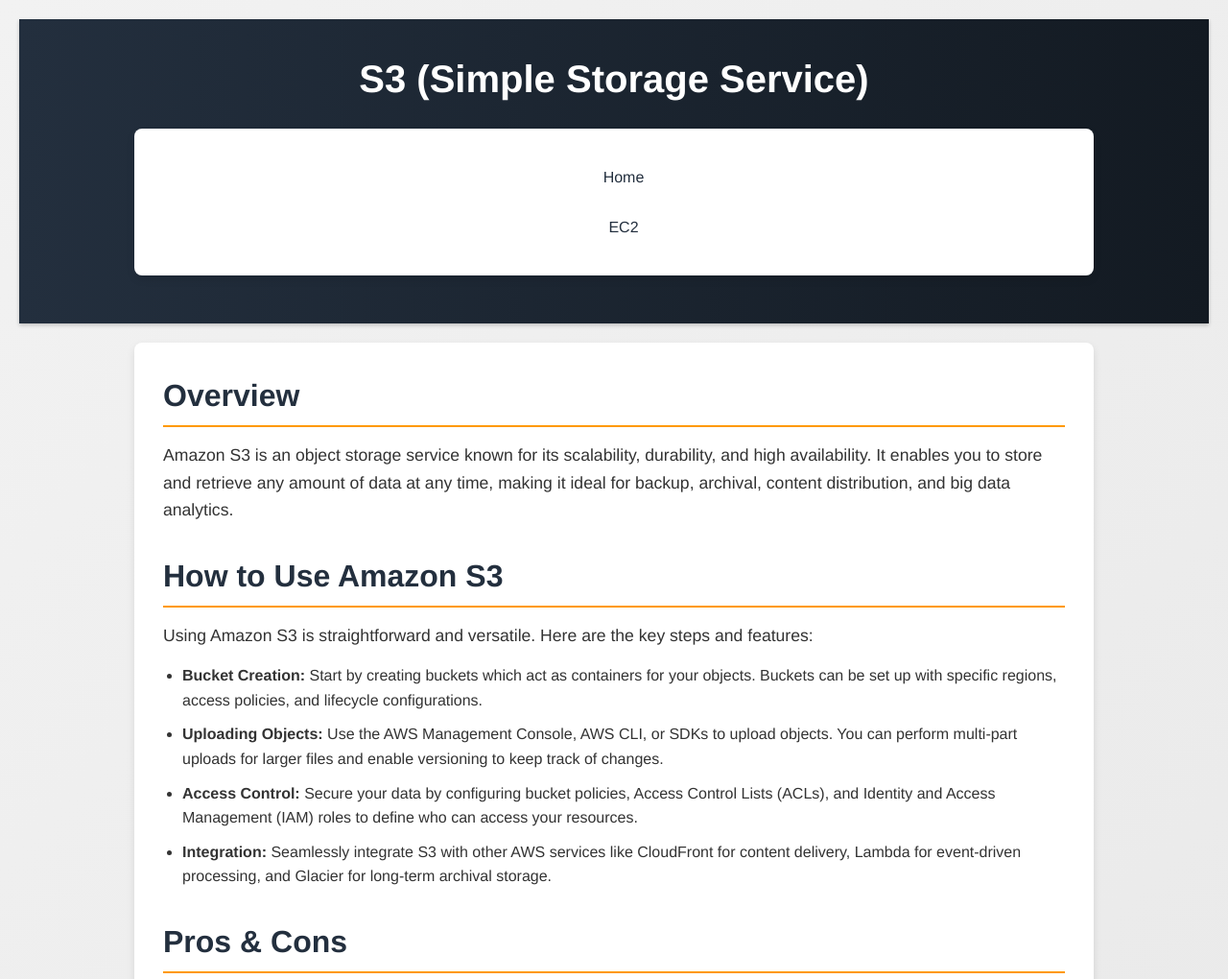
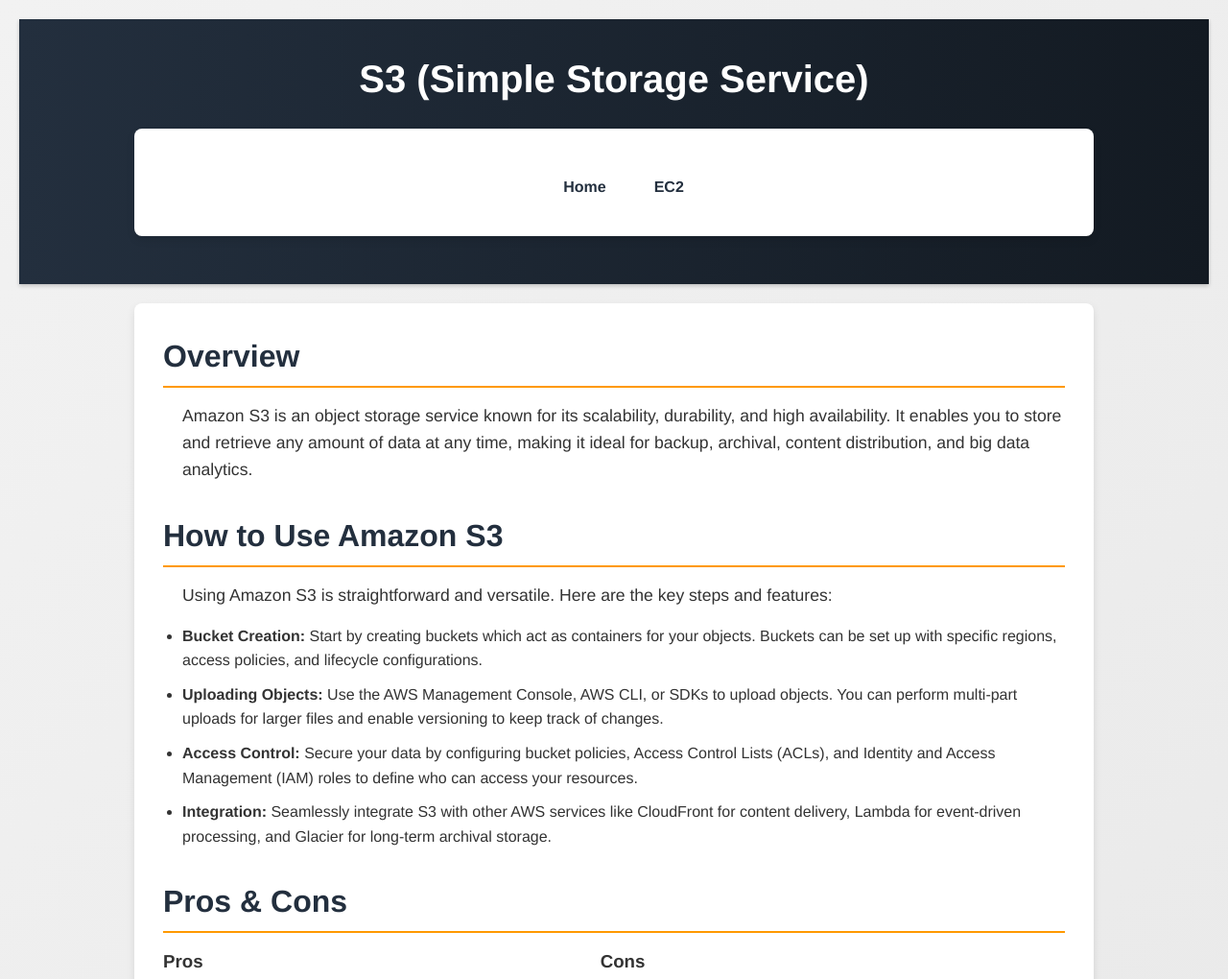
Before and after one commit to SolutionsAsService/AWSEncyclopedia, a plain HTML site: page s3.html in a window 1280 px wide. Shown: the top 1020 px of the page at 96% size. Drawn offline with Linux system fonts and the light colour scheme; a script that the page names is missing.

Commit message:
indentation and nav fix

```diff
--- a/styles.css
+++ b/styles.css
@@ -42,6 +42,35 @@
   box-shadow: 0 4px 8px rgba(0, 0, 0, 0.1);
 }
 
+/* Updated navigation list styling for a more professional look */
+nav ul {
+  display: flex;
+  justify-content: center;
+  gap: 20px;
+  padding: 0;
+  list-style: none;
+}
+
+nav ul li {
+  margin: 0;
+}
+
+nav ul li a {
+  text-decoration: none;
+  font-size: 1rem;
+  color: #232f3e;
+  font-weight: bold;
+  padding: 10px 15px;
+  border-radius: 4px;
+  transition: background 0.3s ease, color 0.3s ease;
+}
+
+nav ul li a:hover {
+  background: #ff9900;
+  color: #fff;
+}
+
+/* Expandable menu styling remains unchanged */
 nav details {
   margin-bottom: 15px;
   border: 1px solid #ddd;
@@ -113,39 +142,42 @@
   padding-bottom: 10px;
 }
 
-p {
+/* Indent paragraphs and numbered lists */
+p, ol {
   margin-bottom: 15px;
   font-size: 1.1rem;
+  margin-left: 20px;
 }
-    /* Additional styling for detailed S3 page can be added here if needed */
+
+/* Additional styling for detailed pages */
 section {
   margin-bottom: 30px;
 }
+
 section h2 {
   margin-bottom: 15px;
   border-bottom: 2px solid #ff9900;
   padding-bottom: 5px;
   color: #232f3e;
 }
+
 section ul {
   margin-left: 20px;
 }
+
 section ul li {
   margin-bottom: 10px;
 }
+
+/* Side-by-side pros & cons */
 .pros, .cons {
   display: inline-block;
   width: 48%;
   vertical-align: top;
 }
+
 .pros ul, .cons ul {
   margin-top: 10px;
-    }
-    @media (max-width: 768px) {
-      .pros, .cons {
-        width: 100%;
-        display: block;
-      }
 }
 
 /* Responsive Adjustments */
@@ -158,4 +190,10 @@
   header h1 {
     font-size: 2rem;
   }
+
+  /* Ensure pros and cons stack on smaller screens */
+  .pros, .cons {
+    width: 100%;
+    display: block;
   }
+}
```
Lines whose indentation alone changed are shown as unchanged.
